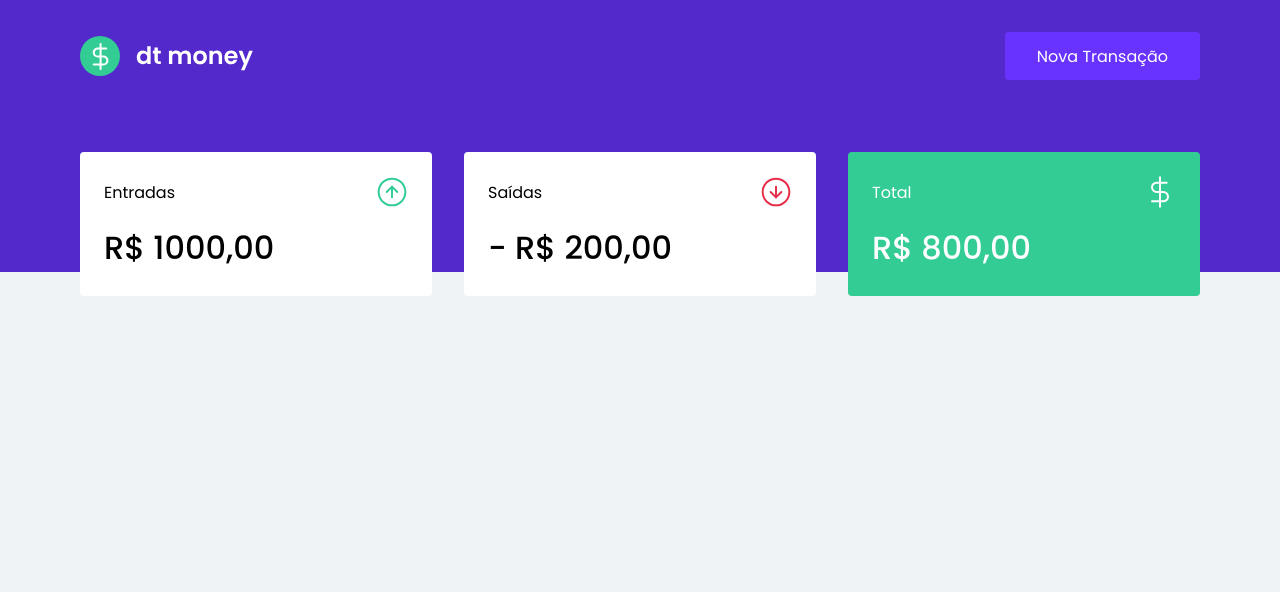
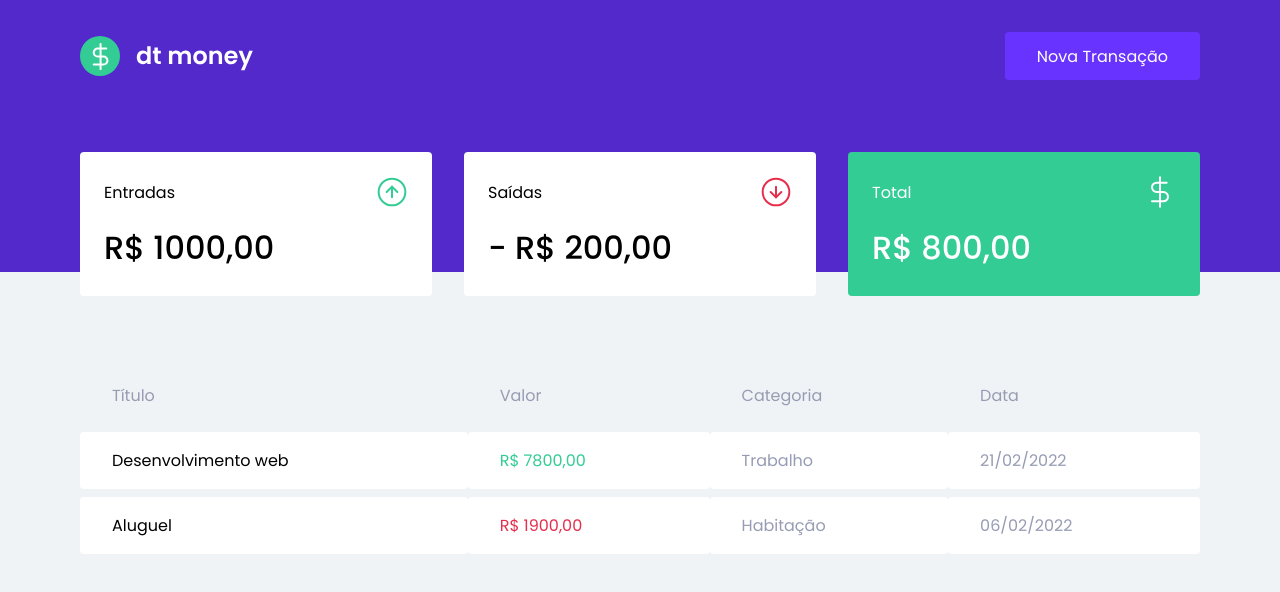
Before and after one commit to michristmann/dtmoney, a React (Create React App) app: page / in a window 1280 px wide. Shown: the top 592 px of the page. Built offline with nearby package versions, Linux system fonts and the light colour scheme.

Commit message:
Add: transaction table

```diff
--- a/src/components/Dashboard/index.tsx
+++ b/src/components/Dashboard/index.tsx
@@ -1,10 +1,12 @@
 import { Summary } from "../Summary"
+import { TransactionsTable } from "../TransactionsTable"
 import { Container } from "./styles"
 
 export function Dashboard() {
   return (
     <Container>
       <Summary />
+      <TransactionsTable />
     </Container>
   )
 }
--- /dev/null
+++ b/src/components/TransactionsTable/index.tsx
@@ -0,0 +1,33 @@
+import { Container } from "./styles"
+
+export function TransactionsTable() {
+  return (
+    <Container>
+      <table>
+        <thead>
+          <tr>
+            <th>Título</th>
+            <th>Valor</th>
+            <th>Categoria</th>
+            <th>Data</th>
+          </tr>
+        </thead>
+
+        <tbody>
+          <tr>
+            <td>Desenvolvimento web</td>
+            <td className='deposit'>R$ 7800,00</td>
+            <td>Trabalho</td>
+            <td>21/02/2022</td>
+          </tr>
+          <tr>
+            <td>Aluguel</td>
+            <td className='withdraw'>R$ 1900,00</td>
+            <td>Habitação</td>
+            <td>06/02/2022</td>
+          </tr>
+        </tbody>
+      </table>
+    </Container>
+  )
+}
--- /dev/null
+++ b/src/components/TransactionsTable/styles.ts
@@ -0,0 +1,43 @@
+import styled from "styled-components"
+
+export const Container = styled.div`
+  margin-top: 4rem;
+
+  table {
+    width: 100%;
+
+    border-spacing: 0 0.5rem;
+
+    th {
+      text-align: left;
+
+      padding: 1rem 2rem;
+      line-height: 1.5rem;
+
+      font-weight: 400;
+      color: var(--text-body);
+    }
+
+    td {
+      padding: 1rem 2rem;
+
+      border: 0;
+      border-radius: 0.25rem;
+
+      background: var(--shape);
+      color: var(--text-body);
+
+      &:first-child {
+        color: var(--text-title);
+      }
+
+      &.deposit {
+        color: var(--green);
+      }
+
+      &.withdraw {
+        color: var(--red);
+      }
+    }
+  }
+`
```
